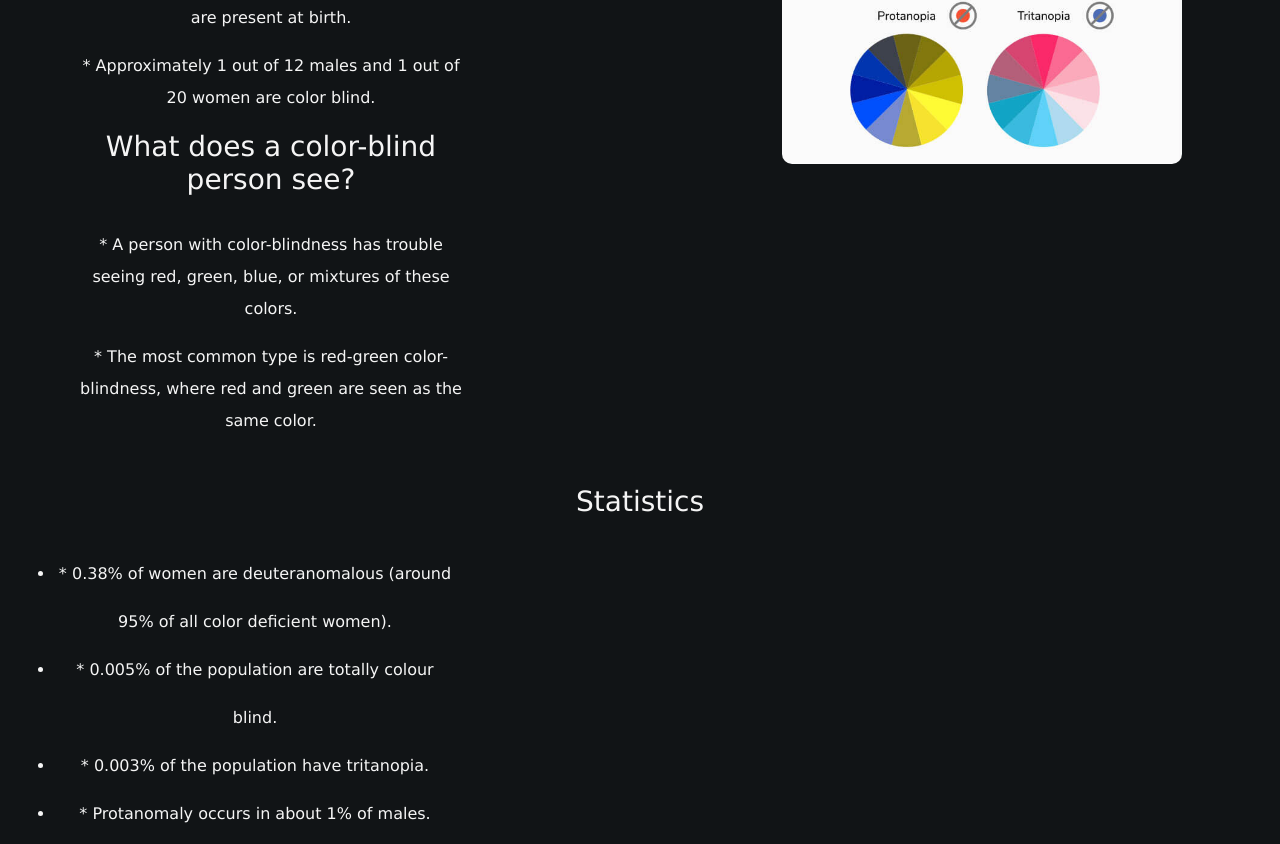
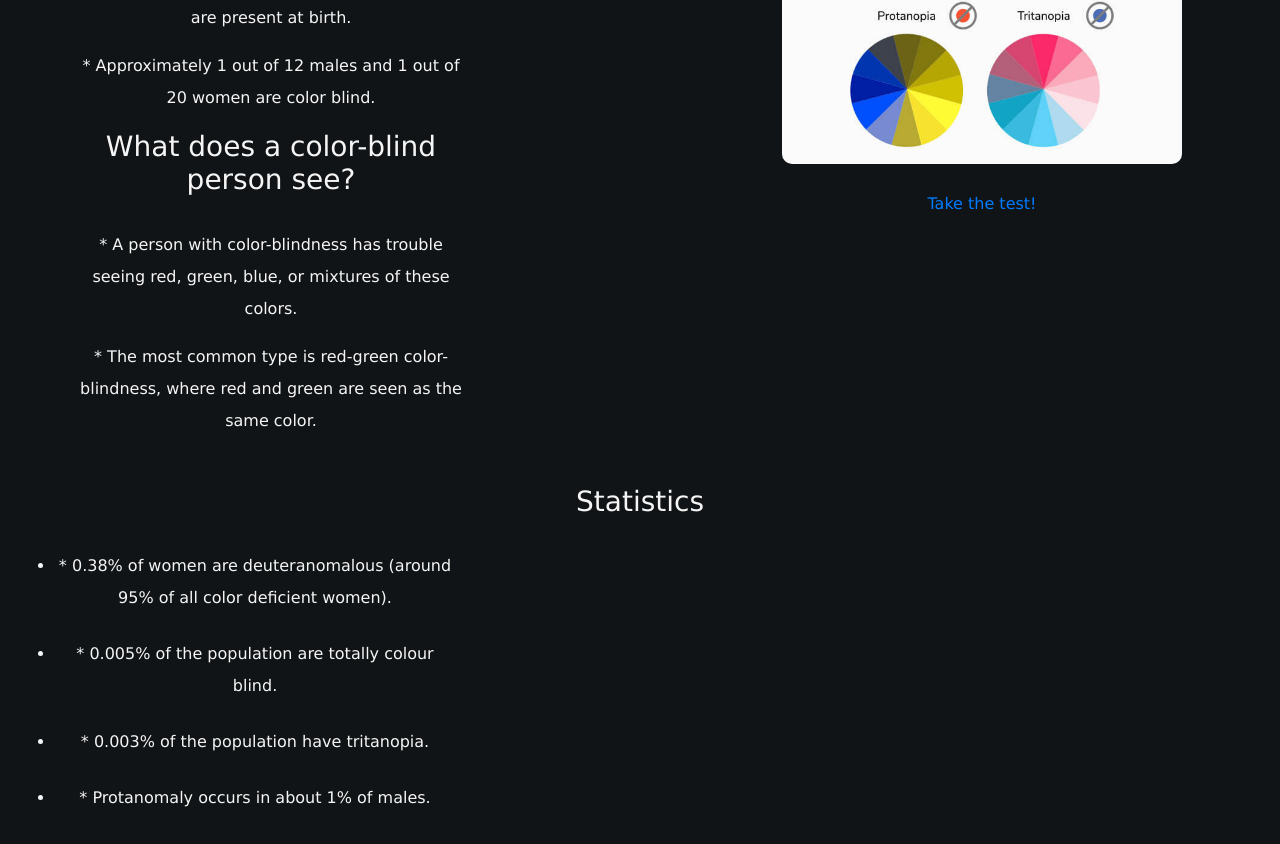
Before and after one commit to anac-jeronimo/Poly-client, a React (Create React App) app: page /facts in a window 1280 px wide. Shown: the part 384-1228 px from the top of the page. Built offline with nearby package versions, Linux system fonts and the light colour scheme; no server answers.

Commit message:
color blind test

```diff
--- a/public/stylesheet/Facts.css
+++ b/public/stylesheet/Facts.css
@@ -41,7 +41,10 @@
 .facts-list {
   margin-top: 4vh;
   width: 55vh;
-  line-height: 3em;
+  /* line-height: 3em; */
+}
+.facts-list > li {
+  margin-bottom: 3vh;
 }
 
 .facts-page {
@@ -54,3 +57,7 @@
 .bigP > p {
   line-height: 2em;
 }
+
+.test {
+  margin-top: 3vh;
+}
--- a/public/stylesheet/styles.css
+++ b/public/stylesheet/styles.css
@@ -1,5 +1,6 @@
 body {
   background-color: #262729;
+  /* text-justify: left; */
 }
 
 .poly-text {
--- a/src/components/Facts.js
+++ b/src/components/Facts.js
@@ -51,11 +51,16 @@ function Facts() {
        src="images\eyeTest_know_color_blindness.jpg"
         alt="color blindness spectrum comparison"
       />
+      <div className="test">
+      <a target="_blank" href="https://www.color-blindness.com/ishihara_cvd_test/ishihara_cvd_test.html?iframe=true&width=500&height=428">
+        Take the test!
+      </a>
+      </div>
       </div>
       <div className="col-sm useful-link">
       <h3> Statistics </h3>
       <ul className="facts-list">
-        <li>*  0.38% of women are deuteranomalous (around 95% of all color deficient women).</li>
+        <li> *  0.38% of women are deuteranomalous (around 95% of all color deficient women).</li>
         <li>*  0.005% of the population are totally colour blind.</li>
         <li> * 0.003% of the population have tritanopia.</li>
         <li> * Protanomaly occurs in about 1% of males.</li>
```
Also changed, not shown: public/index.html (+0 -23 lines).
